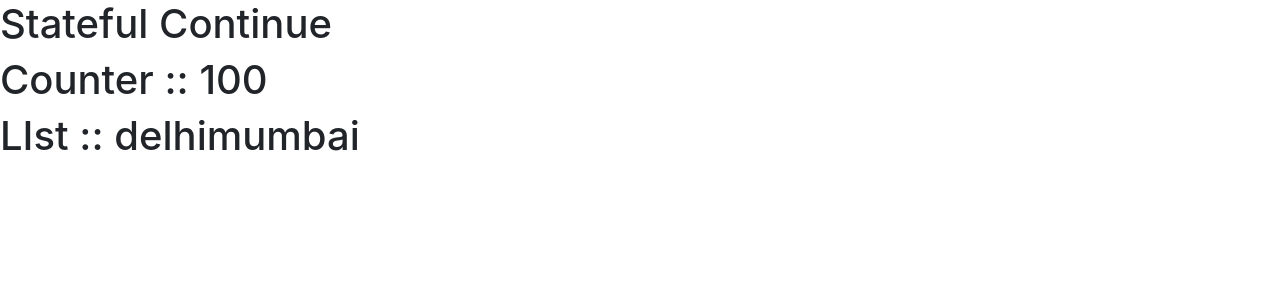
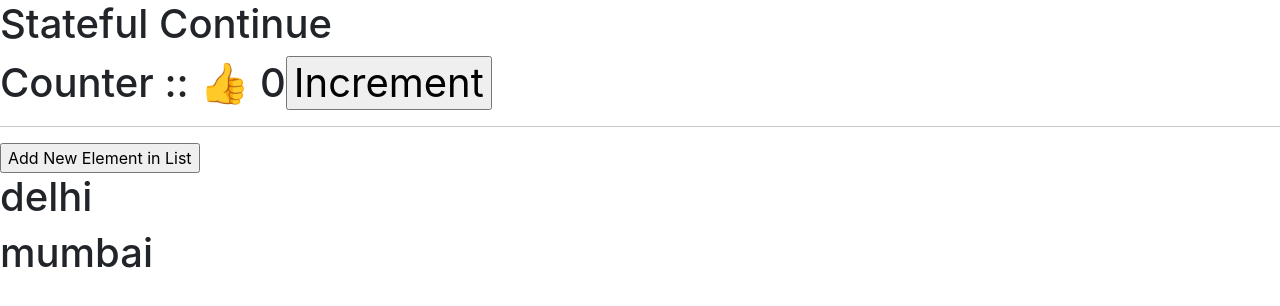
Before and after one commit to ratnadip-mondhe/day6_prooject, a React (Create React App) app: page / in a window 1280 px wide. Shown: the top 306 px of the page. Built offline with nearby package versions, Linux system fonts and the light colour scheme.

Commit message:
statfulcontinue

```diff
--- a/src/App.js
+++ b/src/App.js
@@ -3,16 +3,37 @@ import "./App.css";
 import { useState } from "react";
 
 function App() {
-  let [counter, setCounter] = useState(100);
-  let [name, setName] = useState("rahul");
-  let [active, setActive] = useState(true);
+  let [counter, setCounter] = useState(0);
   let [list, setList] = useState(["delhi", "mumbai"]);
+
+  let updateCounter = () => {
+    let newvalue = counter + 100;
+    setCounter(newvalue);
+  };
+
+  let addNewElement = () => {
+    // alert("something is happening....");
+    let newlist = ["I am new Post", ...list];
+    setList(newlist);
+  };
 
   return (
     <div>
       <h1>Stateful Continue</h1>
-      <h1>Counter :: {counter}</h1>
-      <h1>LIst :: {list}</h1>
+      <h1>
+        Counter :: 👍 {counter}
+        <input type="button" value="Increment" onClick={updateCounter} />
+      </h1>
+      <hr />
+
+      <input
+        type="button"
+        value="Add New Element in List"
+        onClick={addNewElement}
+      />
+      {list.map((item) => {
+        return <h1>{item}</h1>;
+      })}
     </div>
   );
 }
```
